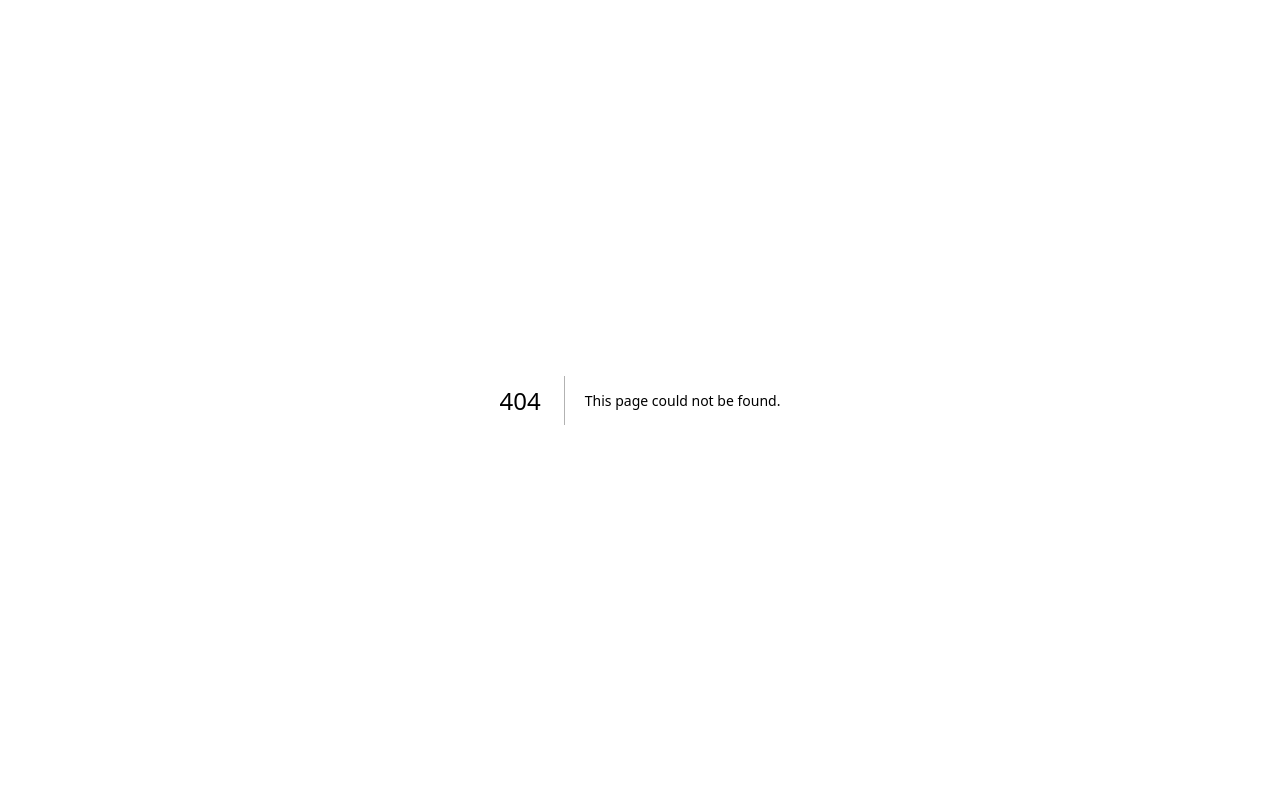
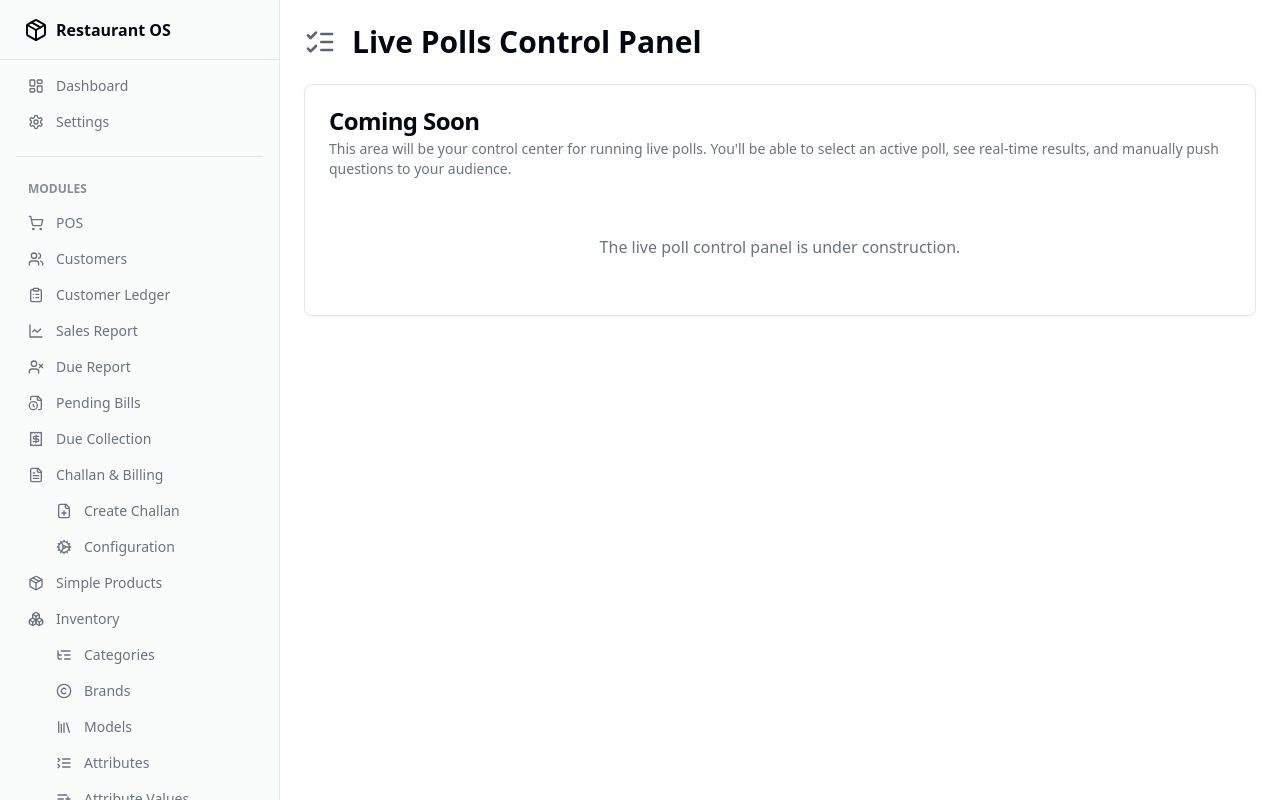
Before and after one commit to rahat1995/Order-Mgt, a Next.js app: page /admin/modules/liveAudienceInteraction/polls in a window 1280 px wide. Before the commit this address had no page. Built offline with nearby package versions, Linux system fonts and the light colour scheme.

Commit message:
dear, develop live pool, first start qr, then manually i will change que

```diff
--- a/src/app/admin/modules/liveAudienceInteraction/page.tsx
+++ b/src/app/admin/modules/liveAudienceInteraction/page.tsx
@@ -16,7 +16,7 @@ const interactionSubModules = [
     icon: ListChecks,
     title: 'Live Polls',
     description: 'Manage and display real-time poll results.',
-    enabled: false,
+    enabled: true,
   },
   {
     href: '/admin/modules/liveAudienceInteraction/qa',
--- /dev/null
+++ b/src/app/admin/modules/liveAudienceInteraction/polls/page.tsx
@@ -0,0 +1,25 @@
+
+import { Card, CardContent, CardHeader, CardTitle, CardDescription } from "@/components/ui/card";
+import { ListChecks } from "lucide-react";
+
+export default function LivePollsPage() {
+  return (
+    <div className="space-y-6">
+      <div className="flex items-center gap-4">
+        <ListChecks className="h-8 w-8 text-primary" />
+        <h1 className="text-3xl font-bold">Live Polls Control Panel</h1>
+      </div>
+      <Card>
+        <CardHeader>
+          <CardTitle>Coming Soon</CardTitle>
+          <CardDescription>
+            This area will be your control center for running live polls. You'll be able to select an active poll, see real-time results, and manually push questions to your audience.
+          </CardDescription>
+        </CardHeader>
+        <CardContent>
+          <p className="text-center text-muted-foreground p-8">The live poll control panel is under construction.</p>
+        </CardContent>
+      </Card>
+    </div>
+  );
+}
```
